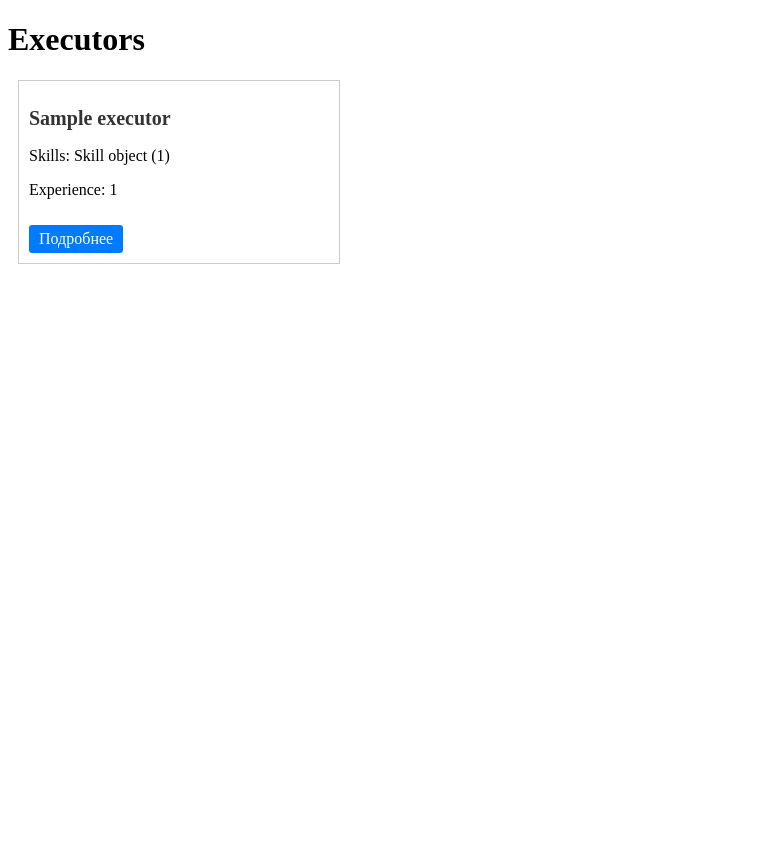
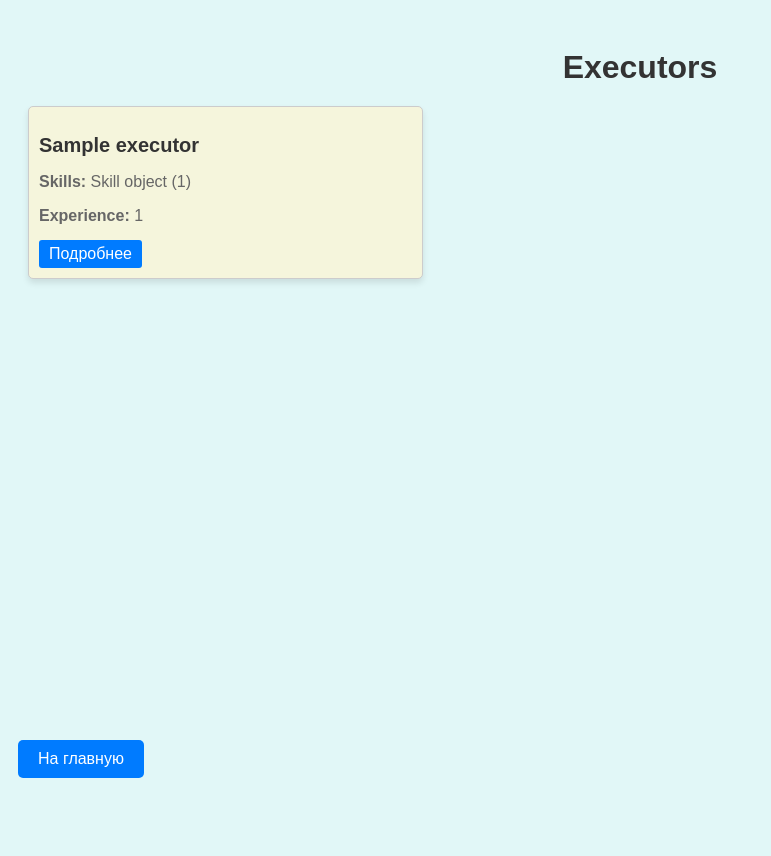
Before and after one commit to Hankiii890/Freelance_platform, a Django app: page /executor/ in a window 1280 px wide. Shown: the whole page, without its empty margins (0-771 px from the left). Before the commit the page ends 264 px from the top, so only its background shows below. Run offline with Django 5.2, Linux system fonts and the light colour scheme; tables that the repository leaves empty hold one stand-in row (values such as "Sample post").

Commit message:
Development of the frontage

```diff
--- a/mysite/mysite/settings.py
+++ b/mysite/mysite/settings.py
@@ -120,7 +120,7 @@ USE_TZ = True
 # Static files (CSS, JavaScript, Images)
 # https://docs.djangoproject.com/en/5.0/howto/static-files/
 
-STATIC_URL = 'static/'
+STATIC_URL = 'mysite/seeker/static/'
 
 # Default primary key field type
 # https://docs.djangoproject.com/en/5.0/ref/settings/#default-auto-field
--- a/mysite/seeker/templates/cabinets/executor_cabinet.html
+++ b/mysite/seeker/templates/cabinets/executor_cabinet.html
@@ -1,4 +1,3 @@
-<!-- index.html -->
 <!DOCTYPE html>
 <html lang="en">
 <head>
@@ -7,16 +6,47 @@
     <meta http-equiv="X-UA-Compatible" content="ie=edge">
     <title>Client Area</title>
     <style>
+        body {
+            font-family: 'Arial', sans-serif;
+            background-color: #e1f7f7;
+            padding: 20px;
+            position: relative;
+            min-height: 100vh;
+        }
+
+        h1 {
+            font-size: 2em;
+            color: #333;
+            text-align: center;
+            margin-bottom: 20px;
+        }
+
+        .executor-container {
+            display: grid;
+            grid-template-columns: repeat(auto-fill, minmax(300px, 1fr));
+            grid-gap: 20px;
+            justify-content: center;
+        }
+
         .executor-box {
             border: 1px solid #ccc;
             padding: 10px;
-    margin: 10px;
-    width: 300px;
+            background-color: #F5F5DC;
+            border-radius: 5px;
+            box-shadow: 0 4px 6px rgba(0, 0, 0, 0.1);
         }
+
         .executor-box h2 {
             color: #333;
             font-size: 20px;
+            margin-bottom: 10px;
         }
+
+        .executor-box p {
+            color: #666;
+            margin-bottom: 5px;
+        }
+
         .executor-box a {
             display: inline-block;
             background-color: #007bff;
@@ -25,21 +55,42 @@
             border-radius: 3px;
             text-decoration: none;
             margin-top: 10px;
+            transition: background-color 0.3s;
         }
+
         .executor-box a:hover {
+            background-color: #0056b3;
+        }
+
+        .footer-btn {
+            position: absolute;
+            bottom: 70px;
+            left: 10px;
+            background-color: #007bff;
+            color: #fff;
+            padding: 10px 20px;
+            border-radius: 5px;
+            text-decoration: none;
+            transition: background-color 0.3s;
+        }
+
+        .footer-btn:hover {
             background-color: #0056b3;
         }
     </style>
 </head>
 <body>
     <h1>Executors</h1>
+    <div class="executor-container">
         {% for executor in object_list %}
         <div class="executor-box">
             <h2>{{ executor.name }}</h2>
-        <p>Skills: {{ executor.skills.all|join:", " }}</p>
-        <p>Experience: {{ executor.experience }}</p>
+            <p><strong>Skills:</strong> {{ executor.skills.all|join:", " }}</p>
+            <p><strong>Experience:</strong> {{ executor.experience }}</p>
             <a href="{% url 'executor_detail' executor.id %}">Подробнее</a>
         </div>
         {% endfor %}
+    </div>
+    <a href="{% url 'index' %}" class="footer-btn">На главную</a>
 </body>
 </html>
```
Also changed, not shown: mysite/seeker/templates/cabinets/executor_detail.html (+42 -9 lines), mysite/seeker/templates/cabinets/index.html (+9 -11 lines). Lines whose indentation alone changed are shown as unchanged.
